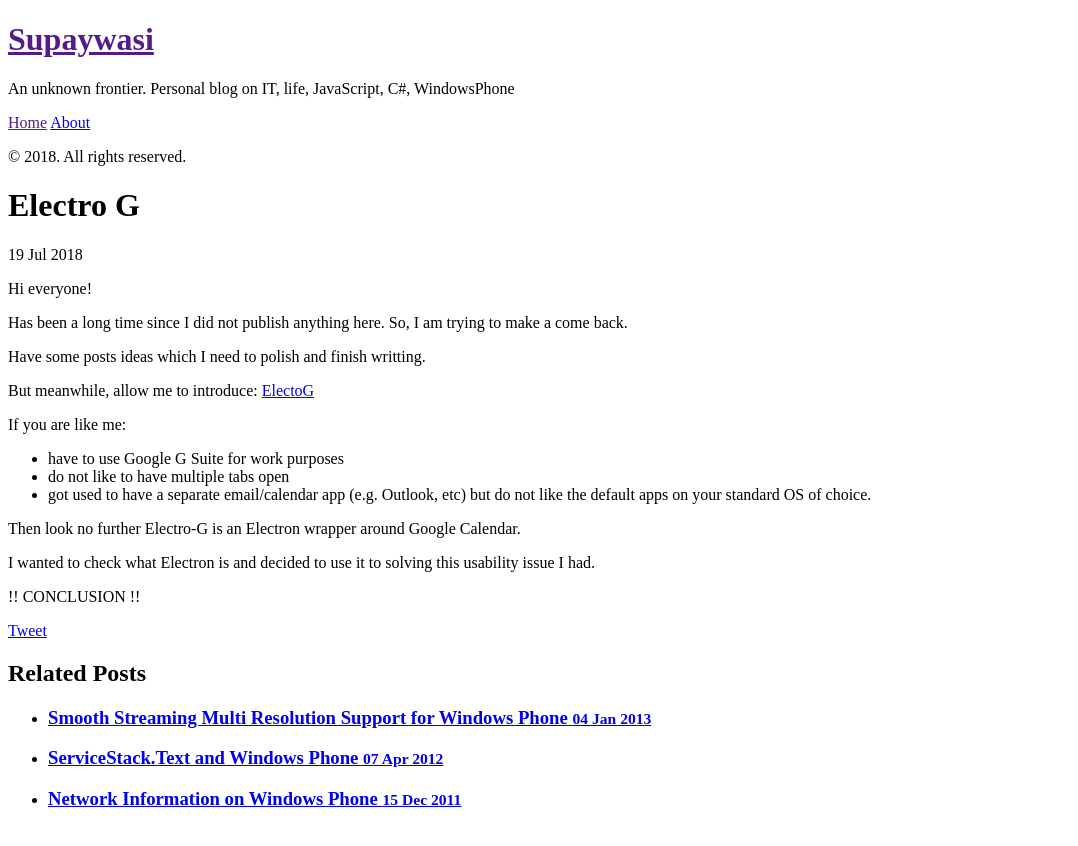
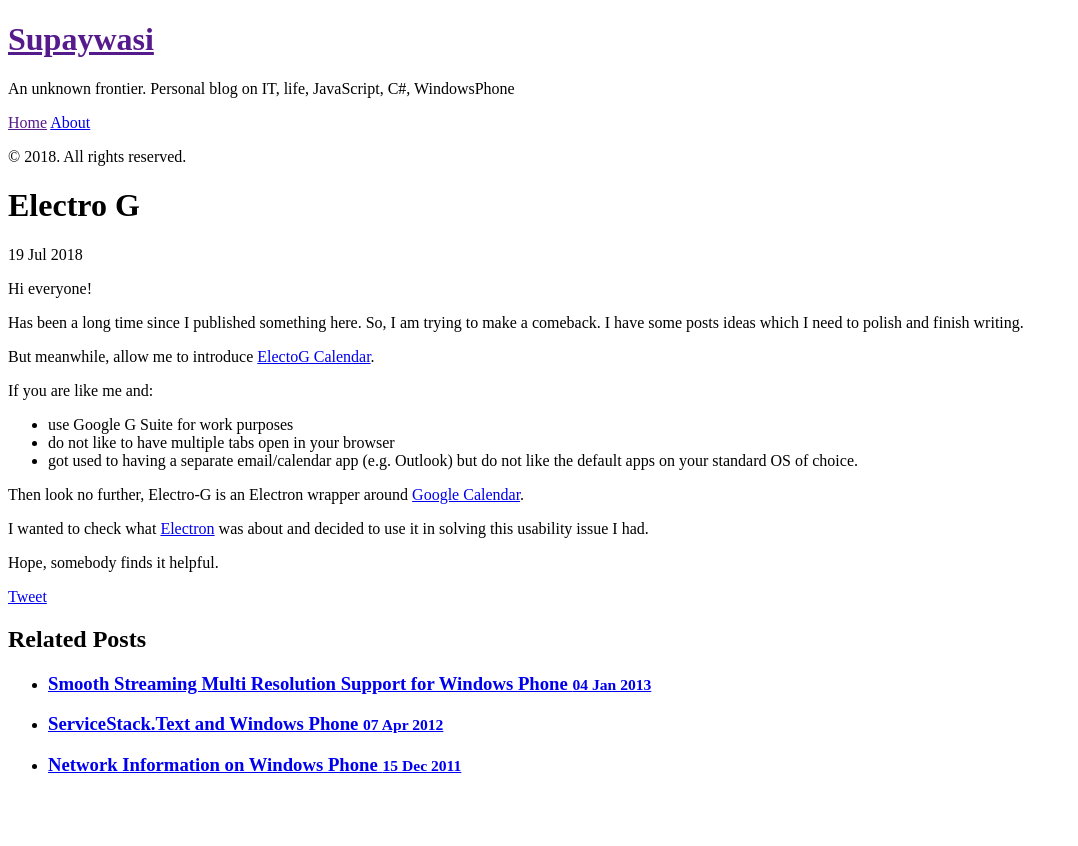
Before and after one commit to kvervo/kvervo.github.io, a Jekyll site: the page built from _posts/2018-07-19-electro-g.md, in a window 1280 px wide. Shown: the top 846 px of the page, without its empty margins (0-1078 px from the left). Built offline with Jekyll 4.4.1, drawn with Linux system fonts in a browser that asks for light colours; comment, search, counter and statistics services are not loaded.

Commit message:
First draft

```diff
--- a/_posts/2018-07-19-electro-g.md
+++ b/_posts/2018-07-19-electro-g.md
@@ -13,24 +11,22 @@
 ---
 Hi everyone!
 
-Has been a long time since I did not publish anything here. So, I am trying to make a come back.
+Has been a long time since I published something here. So, I am trying to make a comeback.
+I have some posts ideas which I need to polish and finish writing.
 
-Have some posts ideas which I need to polish and finish writting.
+But meanwhile, allow me to introduce [ElectoG Calendar](1).
 
-But meanwhile, allow me to introduce: [ElectoG](1)
+If you are like me and:
+- use Google G Suite for work purposes
+- do not like to have multiple tabs open in your browser
+- got used to having a separate email/calendar app (e.g. Outlook) but do not like the default apps on your standard OS of choice.
 
-If you are like me:
-- have to use Google G Suite for work purposes
-- do not like to have multiple tabs open
-- got used to have a separate email/calendar app (e.g. Outlook, etc) but do not like the default apps on your standard OS of choice.
+Then look no further, Electro-G is an Electron wrapper around [Google Calendar](3).
 
-Then look no further Electro-G is an Electron wrapper around Google Calendar.
+I wanted to check what [Electron](2) was about and decided to use it in solving this usability issue I had.
 
-I wanted to check what Electron is and decided to use it to solving this usability issue I had.
-
-!! CONCLUSION !!
-
+Hope, somebody finds it helpful.
 
 [1]: https://github.com/kvervo/electro-g "ElectroG calendar"
-[2]: http://subversion.apache.org/ "Apache™ Subversion® - Enterprise-class centralized version control for the masses"
-[3]: http://codeplex.com "Open Source Project Community"
+[2]: https://electronjs.org/ "Electron - Build cross platform desktop apps with JavaScript, HTML, and CSS."
+[3]: https://calendar.google.com "Google Calendar"
```
Also changed, not shown: other parts of _posts/2018-07-19-electro-g.md (+0 -2 lines).
